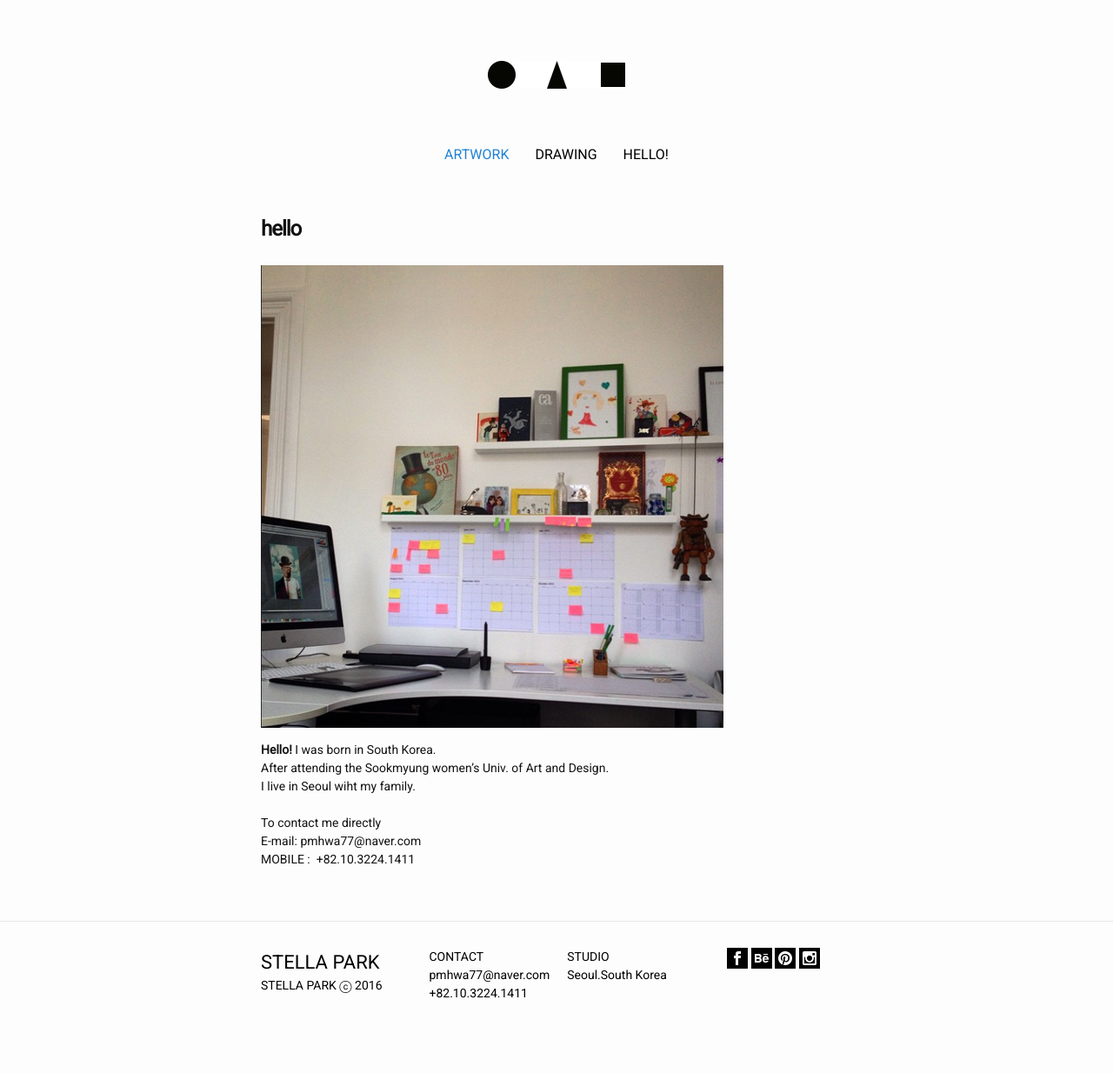
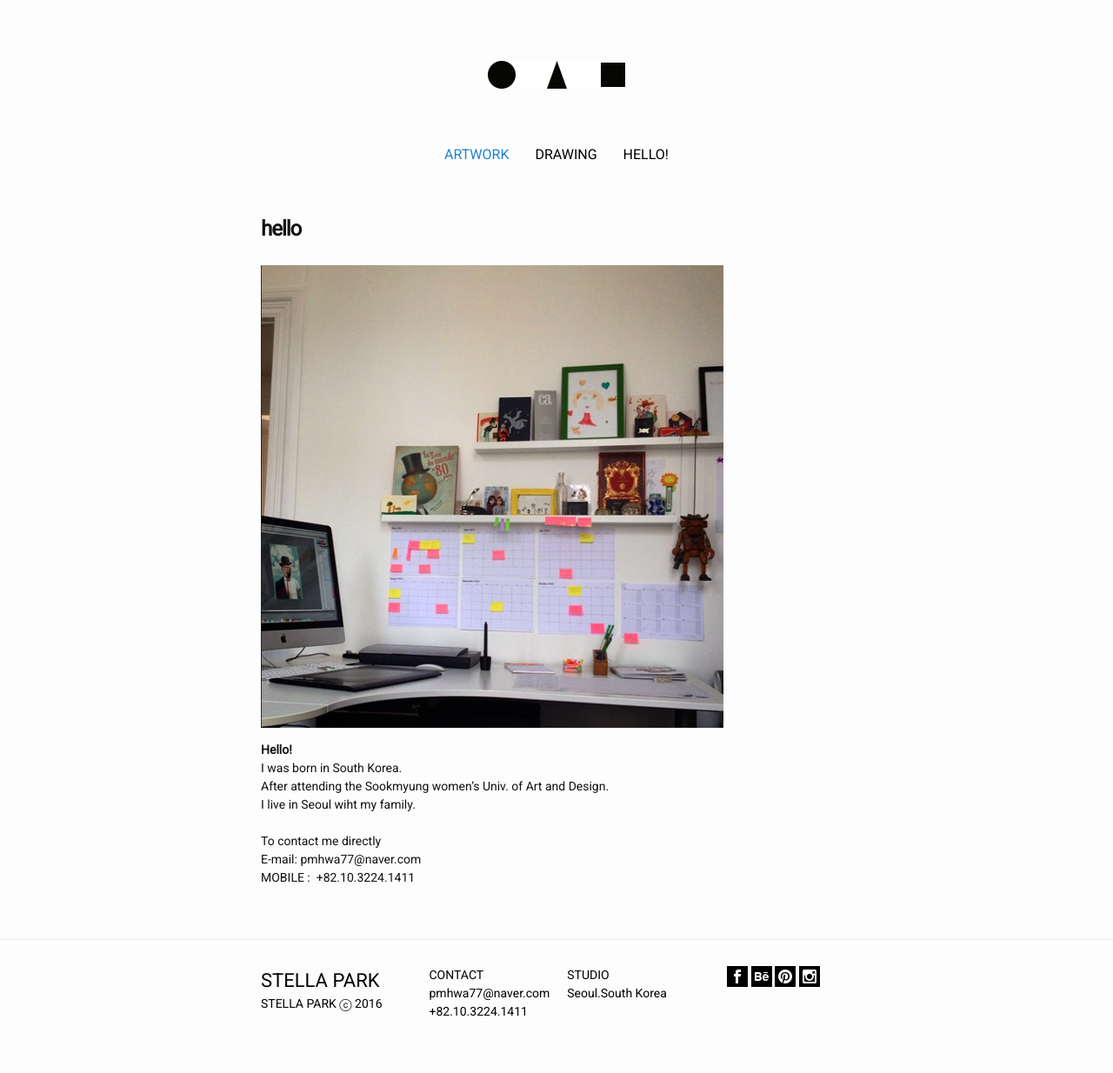
Before and after one commit to stellapark/edenyoon.github.io, a Jekyll site: the page built from hello.md, in a window 1280 px wide. Shown: the whole page at 87% size. Built offline with Jekyll 4.4.1, drawn with Linux system fonts in a browser that asks for light colours; before the commit the page ends 1213 px from its top, so only the background shows below that.

```diff
--- a/hello.md
+++ b/hello.md
@@ -5,7 +5,7 @@ permalink: /hello/
 ---
 ![studiophoto]({{ site.url }}/img/hello/hello_studio.jpg)
 
-<b>Hello!</b>
+<b>Hello!</b><br>
 I was born in South Korea.<br>
 After attending the Sookmyung women's Univ. of Art and Design.<br>
 I live in Seoul wiht my family.<br><br>
```
